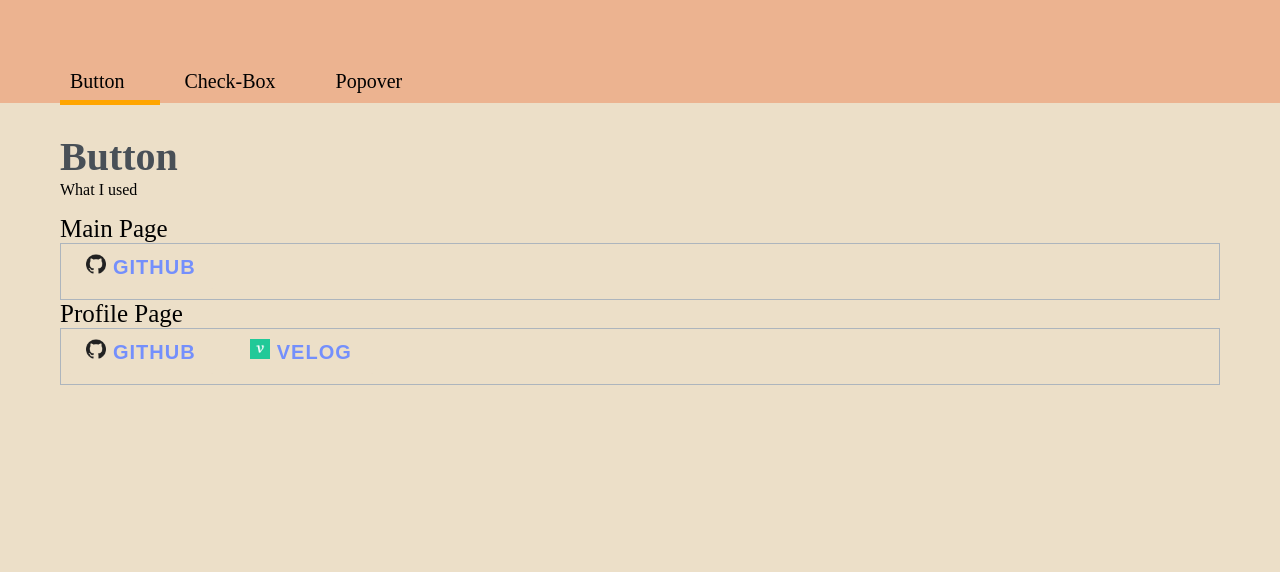
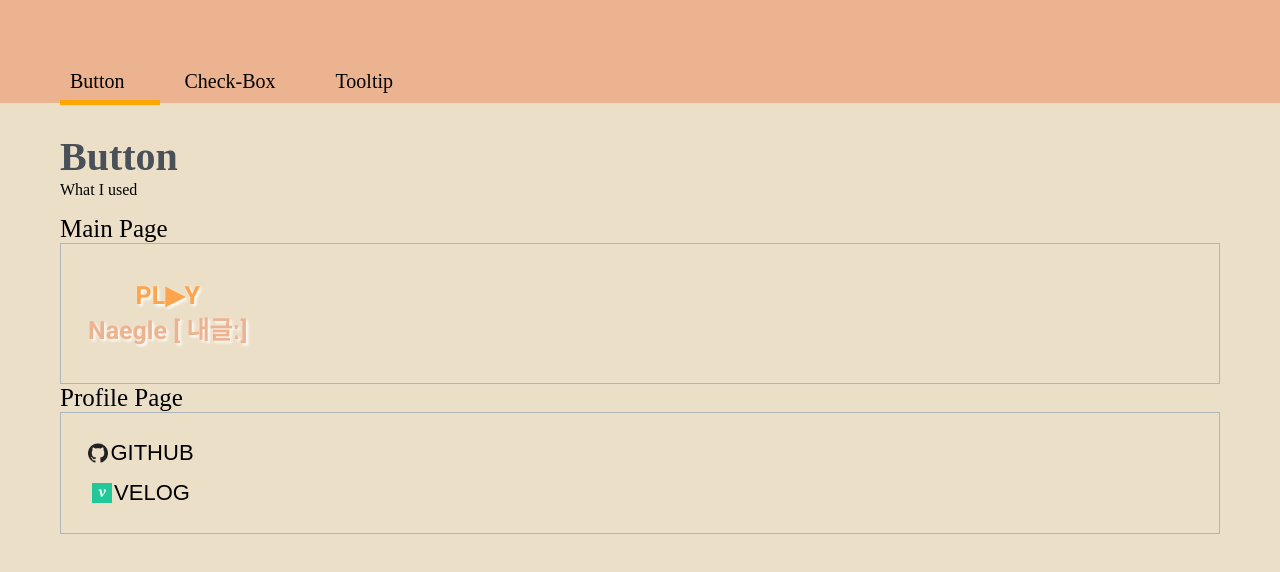
Before and after one commit to deveassy/portfolio, a React (Create React App) app: page /button in a window 1280 px wide. Shown: the top 572 px of the page. Built offline with nearby package versions, Linux system fonts and the light colour scheme.

Commit message:
component 명칭 수정, profile page styled-components 수정

```diff
--- a/src/boards/Button.js
+++ b/src/boards/Button.js
@@ -10,14 +10,17 @@ function ButtonBoard() {
     <Content>
       <P>Button</P>
       <p> What I used</p>
-        <Page>Main Page</Page>
-        <ButtonContent> {/* color: 배경색(#748ffc)을 기준으로 함 */}
-          <Button><img src="/img/github.png" style={{width:20, height:20}}/> GITHUB</Button>
+        <div style={{fontSize:25}}>Main Page</div>
+        <ButtonContent>
+          <Button page="main">
+            <P1 style={{marginBottom:-10}}>PL▶︎Y</P1>
+            <P1 style={{color:"#ecb390"}}>Naegle [ 내글ː]</P1>
+          </Button>
         </ButtonContent>
-        <Page>Profile Page</Page>
+        <div style={{fontSize:25}}>Profile Page</div>
         <ButtonContent>
-          <Button><img src="/img/github.png" style={{width:20, height:20}}/> GITHUB</Button>
-          <Button><img src="/img/velog.jpg" style={{width:20, height:20}}/> VELOG</Button>
+          <Button page="prof" style={{marginBottom:10}}><Img src="/img/github.png" alt="github" /> GITHUB</Button>
+          <Button page="prof"><Img src="/img/velog.jpg" alt="velog" /> VELOG</Button>
         </ButtonContent>
     </Content>
     </div>
@@ -44,12 +47,28 @@ const P = styled.div`
   cursor: default;
 `;
 
+const P1 = styled.p`
+  display: flex;
+  flex-direction: column;
+  align-items: center;
+  justify-content: center;
+  margin: 10px 0;
+  font-family: 'Roboto', sans-serif;
+  font-size: 25px;
+  font-weight: 800;
+  color: #ffa34d;
+  text-shadow: 2px 2px 3px #fff;
+`;
+
 const ButtonContent = styled.div`
+  padding: 25px;
   border: 1px solid #adb5bd;
 `;
 
-const Page = styled.div`
-  font-size: 25px;
+const Img = styled.img`
+  width: 20px;
+  height: 20px;
+  margin-right: 2px;
 `;
 
 export default ButtonBoard;
--- a/src/components/Button/index.js
+++ b/src/components/Button/index.js
@@ -1,97 +1,64 @@
 import React from 'react';
 import styled from 'styled-components';
+import PropTypes from 'prop-types';
 
 export default function Button(props) {
   const {
-    mode,
-    color = '#ecdfc8',
+    children,
+    page,
     action,
-    disabled,
-    onClick,
-    children,
+    // disabled = false,
   } = props;
   return (
     <Container
-      mode={mode}
-      color={color}
+      page={page}
       action={action}
-      disabled={disabled}
-      onClick={onClick}>
+      {...props}>
       {children}
+      {/* {disabled && <DisabledContainer />} */}
     </Container>
   );
 }
 
 const Container = styled.button`
-  width: ${(props) => {
-    if (props.mode === 'icon') return '75px';
-    return '150px';
+  position: relative;
+  display: flex;
+  flex-direction: ${props => {
+    if(props.page === "prof") return "row"
+    return "column"
   }};
-  height: ${(props) => {
-    if (props.mode === 'icon') return '70px';
+  align-items: center;
+  justify-content: center;
+  width: ${props => {
+    if(props.page === "prof") return "110px"
+    if(props.item) return "140px"
   }};
-  padding: 10px;
-  margin: 0 5px 10px 5px;
-  border: ${(props) => {
-    if (props.mode === 'line') return '2px solid #748ffc';
+  height: ${props => {
+    if(props.item) return "140px"
   }};
-  border-style: ${(props) => (props.mode === 'line' ? 'solid' : 'hidden')};
-  border-radius: ${(props) => {
-    if (props.mode === 'icon') return '50%';
-    return '5px';
+  padding: 2px;
+  font-size: ${props => {
+    if(props.page === "prof") return "22px"
   }};
-  font: 700 20px sans-serif;
-  letter-spacing: 1px;
-  color: ${(props) => {
-    if (props.mode === 'full' || props.action === 'shadow' || props.action === 'border') return '#fff';
-    if (props.mode === 'disabled') return '#ced4da';
-    if (props.action === 'slide') return '#000';
-    return '#748ffc';
+  border: none;
+  background-color: transparent;
+  cursor: ${props => {
+    if(props.page === "main") return "normal"
+    return "pointer"
   }};
-  background-color: ${(props) => {
-    if (props.mode === 'icon') return '#fff';
-    return props.color; //mode='icon'일 경우에만 흰색으로 지정. 나머지는 color props 받아오기
-  }};
-  cursor: ${(props) => {
-    if (props.mode === 'disabled') return 'not-allowed';
-    return 'pointer';
-  }};
-  transition: ${(props) => {
-    if (props.action === 'slide') return 'all 0.9s';
-    if (props.action === 'shadow') return 'all 0.5s';
-    if (props.action === 'border') return 'background 250ms ease-in-out, transform 150ms ease';
-    return 'all 0.3s';
-  }};
-  &:focus {
-    outline: ${(props) => {
-       if (props.action === 'border') return '1px solid #fff';
-       return 'none';
-    }};
-    outline-offset: ${(props) => {
-      if (props.action === 'border') return '-4px';
-    }}
-  };
   &:hover {
-    background-color: ${(props) => {
-      if (props.mode === 'full') return '#91a7ff';
-      if (props.mode === 'disabled') return 'none';
-      if (props.action === 'slide') return '#3b5bdb';
-      if (props.action === 'shadow') return '#364fc7';
-      if (props.action === 'border') return '#4263eb';
-      return '#dbe4ff';
-    }};
-    color: ${(props) => {
-      if (props.action === 'slide') return '#fff';
-    }};
-    box-shadow: ${(props) => {
-      if (props.action === 'slide') return '150px 0 0 0 rgba(0,0,0,0.5) inset';
-      if (props.action === 'shadow')
-      return '0 8px 16px 0 rgba(0, 0, 0, 0.2),0 6px 20px 0 rgba(0, 0, 0, 0.19);';
-    }};
-  };
-  &:active {
-    transform: ${(props) => {
-      if (props.action === 'border') return 'scale(0.99)';
-  }};
-  }
+        color: ${props => {
+          if(props.page === "prof") return "#ff5200"
+        }};
+        background-color: ${props => {
+          if(props.item) return "#f7d794"
+        }};
+    };
 `;
+
+Button.propTypes = {
+  children: PropTypes.oneOfType([PropTypes.string, PropTypes.element]).isRequired,
+  page: PropTypes.string,
+  action: PropTypes.string,
+  onClick: PropTypes.func,
+}
--- a/src/components/ComponentList/index.js
+++ b/src/components/ComponentList/index.js
@@ -1,7 +1,7 @@
 import React from "react";
 import styled from "styled-components";
 import { Link, Route } from "react-router-dom";
-import { ButtonBoard, CheckBoxBoard, PopoverBoard } from "../../boards";
+import { ButtonBoard, CheckBoxBoard, TooltipBoard } from "../../boards";
 
 export default function ComponentList() {
   return (
@@ -9,15 +9,17 @@ export default function ComponentList() {
       <ListContainer>
         <LinkButton to="/button">Button</LinkButton>
         <LinkButton to="/check-box">Check-Box</LinkButton>
-        <LinkButton to="/popover">Popover</LinkButton>
+        <LinkButton to="/tooltip">Tooltip</LinkButton>
       </ListContainer>
       <ContentContainer>
         <Route exact path="/button" component={ButtonBoard} />
         <Route path="/check-box" component={CheckBoxBoard} />
-        <Route path="/popover" component={PopoverBoard} />
+        <Route path="/tooltip" component={TooltipBoard} />
       </ContentContainer>
       <MainButtonContainer>
-        <MainButton to="/"><Img src="/img/home.png" /></MainButton>
+        <MainButton to="/">
+          <Img src="/img/home.png" />
+        </MainButton>
       </MainButtonContainer>
     </Container>
   );
--- a/src/components/Main/index.js
+++ b/src/components/Main/index.js
@@ -1,34 +1,40 @@
-import React from 'react';
-import {Link} from 'react-router-dom';
-import styled from 'styled-components';
+import React from "react";
+import { Link } from "react-router-dom";
+import styled from "styled-components";
+import Button from "../Button";
 
-export default function Main() {
-    return(
+export default function Main({ history }) {
+  return (
     <Container>
-            <AboutButton to="/profile">
-            <P1>PL▶︎Y</P1>
-            <P2>Naegle [ 내글ː]</P2>
-            </AboutButton>
-            <ItemButton>
-                <ItemButton1>
-                    <ItemLink to="/button">
-                        <button style={{padding:20}}>Btn</button>
-                        <div>Button</div>
-                    </ItemLink>
-                </ItemButton1>
-                <ItemButton2>
-                    <ItemLink to="/check-box">
-                        <input type="checkbox"></input>
-                        <div>CheckBox</div>
-                    </ItemLink>
-                </ItemButton2>
-                <ItemButton3>
-                    <ItemLink to="/popover">Popover</ItemLink>
-                </ItemButton3>
-
-            </ItemButton>
+      <ProfileButton to="/profile">
+        <ProfileLink>PL▶︎Y</ProfileLink>
+        <ProfileLink
+          style={{ color: "#ecb390", textShadow: "2px 2px 2px #fff" }}
+        >
+          Naegle [ 내글ː]
+        </ProfileLink>
+      </ProfileButton>
+      <ButtonContainer>
+        <Button item onClick={() => history.push("/button")}>
+          <Img>
+            <button>Button</button>
+          </Img>
+          <Div>Button</Div>
+        </Button>
+        <Button item onClick={() => history.push("/check-box")}>
+          <Img>
+            <input type="checkbox" />
+          </Img>
+          <Div>Check-Box</Div>
+        </Button>
+        <Button item onClick={() => history.push("/tooltip")}>
+          <Img>이미지</Img>
+          <Div>Tooltip</Div>
+        </Button>
+        {/* </ItemButton> */}
+      </ButtonContainer>
     </Container>
-    )
+  );
 }
 
 const Container = styled.div`
@@ -39,65 +45,42 @@ const Container = styled.div`
   margin-top: 70px;
 `;
 
-const AboutButton = styled(Link)`
+const ProfileButton = styled(Link)`
   text-decoration: none;
   font-size: 80px;
 `;
-const ItemButton = styled.div`
+const ButtonContainer = styled.div`
   display: flex;
   flex-direction: row;
   align-items: center;
   justify-content: center;
   margin-top: 130px;
+`;
 
-`;
-const ItemButton1 = styled.div`
+const Img = styled.div`
   display: flex;
-    flex-direction: column;
   align-items: center;
   justify-content: center;
-`;
-const ItemButton2 = styled.div`
-    display: flex;
-    flex-direction: column;
-    align-items: center;
-    justify-content: center;
-`;
-const ItemButton3 = styled.div`
-    display: flex;
-    flex-direction: column;
-    align-items: center;
-    justify-content: center;
-`;
-const ItemLink = styled(Link)`
-    text-decoration: none;
-    font-size: 20px;
-    color: #3E2723;
-    margin: 50px;
+  width: 70px;
+  height: 70px;
+  border: 1px solid #f3a683;
+  border-radius: 50%;
 `;
 
-const P1 = styled.p`
+const Div = styled.div`
+  font-size: 22px;
+  margin-top: 20px;
+`;
+
+const ProfileLink = styled.p`
   display: flex;
   flex-direction: column;
   align-items: center;
   justify-content: center;
   margin: 10px;
-    font-family: 'Roboto', sans-serif;
+  font-family: "Roboto", sans-serif;
   font-size: 80px;
   font-weight: 800;
   color: #ffa34d;
   text-shadow: 4px 4px 3px #fff;
 `;
-
-const P2 = styled.p`
-    display: flex;
-    flex-direction: column;
-    align-items: center;
-    justify-content: center;
-    margin: 10px;
-    font-family: 'Roboto', sans-serif;
-    font-size: 80px;
-    font-weight: 800;
-    color: #ecb390;
-    text-shadow: 2px 2px 3px #fff;
-`;
--- a/src/components/Profile/index.js
+++ b/src/components/Profile/index.js
@@ -1,29 +1,43 @@
-import React from 'react';
-import styled from 'styled-components';
-import {Link} from 'react-router-dom';
+import React from "react";
+import styled from "styled-components";
+import { Link } from "react-router-dom";
 
 export default function Profile() {
-    return(
+  return (
     <Container>
       <ProfileContainer>
         <ProfileImg src="/img/profile.JPG" />
-                <P>
-                    <P1>LEE EUN JI</P1>
-                    <P2>Frontend Developer</P2>
-                    <P3>
-                        <div style={{marginBottom:10}}>Contact Me ❗️</div>
-                        <div style={{marginBottom:10}}><Img src="/img/down.png" /></div>
-                        <div>E-mail : xjfmwld@gamil.com</div>
-                    </P3>
-                    <Github href="https://github.com/deveassy/react-project-component"><Img src="/img/github.png"/> GITHUB</Github>
-                    <Velog href="https://velog.io/@eassy/series/Component-project"><Img src="/img/velog.jpg"/> VELOG</Velog>
-                </P>
+        {/* <Nickname>deveassy</Nickname> */}
+        <ProfileContent>
+          <AboutMe>LEE EUN JI</AboutMe>
+          <AboutMe style={{ fontSize: 18, fontWeight: 400, margin: 0 }}>
+            Frontend Developer
+          </AboutMe>
+          <ContactContent>
+            <div style={{ marginBottom: 10, fontWeight: 900 }}> Contact Me</div>
+            <div style={{ marginBottom: 10 }}>
+              <LinkImg src="/img/down.png" />
+            </div>
+            <div>E-mail : dev.eass7@gamil.com</div>
+            <ContactLink
+              href="https://github.com/deveassy/react-project-component"
+              style={{ marginTop: 25 }}
+            >
+              <LinkImg src="/img/github.png" /> GITHUB
+            </ContactLink>
+            <ContactLink href="https://velog.io/@eassy/series/Component-project">
+              <LinkImg src="/img/velog.jpg" /> VELOG
+            </ContactLink>
+          </ContactContent>
+        </ProfileContent>
       </ProfileContainer>
       <MainButtonContainer>
-                <MainButton to="/"><ImgMain src="/img/home.png" /></MainButton>
+        <MainButton to="/">
+          <MainImg src="/img/home.png" />
+        </MainButton>
       </MainButtonContainer>
     </Container>
-    )
+  );
 }
 
 const Container = styled.div`
@@ -32,6 +46,7 @@ const Container = styled.div`
 `;
 
 const ProfileContainer = styled.div`
+  position: relative;
   display: flex;
   flex-direction: column;
   align-items: center;
@@ -45,45 +60,61 @@ const ProfileContainer = styled.div`
 `;
 
 const ProfileImg = styled.img`
+  position: absolute;
   width: 140px;
   height: 140px;
-    margin-top: 60px;
+  margin-top: 45px;
   border: 0;
   border-radius: 50%;
+  transition: all 0.07s linear;
+  &:hover {
+    transform: scale(1.3);
+    transition: all 0.07s linear;
+    border: 5px solid #ffa34d;
+  }
 `;
+// const Nickname = styled.span`
+//   position: absolute;
+//   visibility: hidden;
+//   top: 120px;
+//   left: 200px;
+//   color: blue;
+//   font: 600 20px "sans-serif";
+//   &:hover {
+//     visibility: visible;
+//   }
+// `;
 
-const P = styled.div`
-    display: flex;
-    flex-direction: column;
-    align-items: center;
-    justify-content: center;
-`;
-
-const P1 = styled.p`
-    margin: 20px 0 8px;
-    font-size: 30px;
-    font-weight: 600;
-    color: #000;
-`;
-const P2 = styled.p`
-    margin: 0;
-    font-size: 15px;
-    font-weight: 400;
-    color: #000;
-`;
-const P3 = styled.div`
+const ProfileContent = styled.div`
+  position: absolute;
+  top: 185px;
   display: flex;
   flex-direction: column;
   align-items: center;
   justify-content: center;
   margin-top: 15px;
+`;
+
+const AboutMe = styled.p`
+  margin: 20px 0 0;
+  font-size: 35px;
+  font-weight: 600;
+  color: #000;
+`;
+const ContactContent = styled.div`
+  display: flex;
+  flex-direction: column;
+  align-items: center;
+  justify-content: center;
+  margin-top: 20px;
   font-size: 20px;
   font-weight: 500;
   color: #000;
 `;
 
-const Github = styled.a`
-    margin-top: 25px;
+const ContactLink = styled.a`
+  /* margin-top: 25px; */
+  margin: 10px;
   text-decoration: none;
   font-size: 22px;
   font-weight: 500;
@@ -92,20 +123,9 @@ const Github = styled.a`
     color: #ff5200;
   }
 `;
-const Img = styled.img`
+const LinkImg = styled.img`
   width: 20px;
   height: 20px;
-`;
-
-const Velog = styled.a`
-    margin: 10px;
-    text-decoration: none;
-    font-size: 22px;
-    font-weight: 500;
-    color: #000;
-    &:hover {
-        color: #ff5200;
-    }
 `;
 
 const MainButtonContainer = styled.div`
@@ -127,7 +147,7 @@ const MainButton = styled(Link)`
   text-decoration: none;
 `;
 
-const ImgMain = styled.img`
+const MainImg = styled.img`
   width: 40px;
   height: 40px;
 `;
```
Also changed, not shown: src/boards/Popover.js (deleted, +0 -9 lines), src/boards/Tooltip.js (added, +9 -0 lines), src/boards/index.js (+4 -4 lines), src/routes/index.js (+15 -15 lines). Lines whose indentation alone changed are shown as unchanged.
